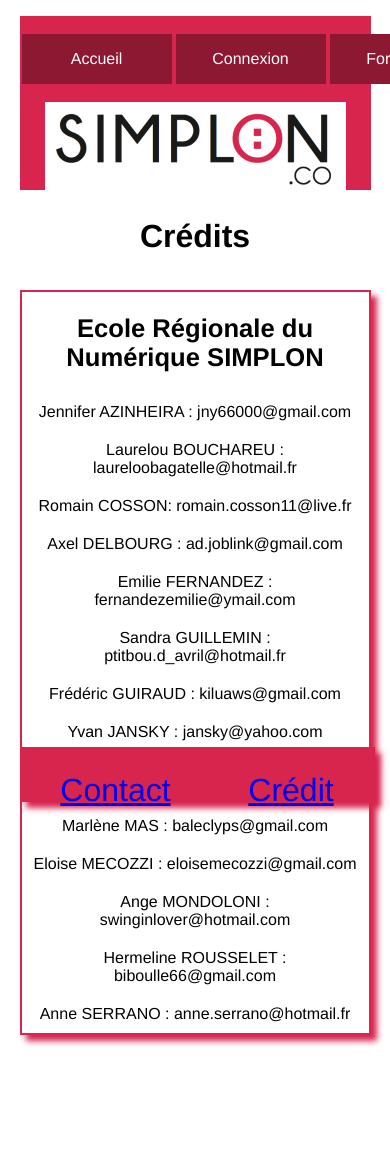
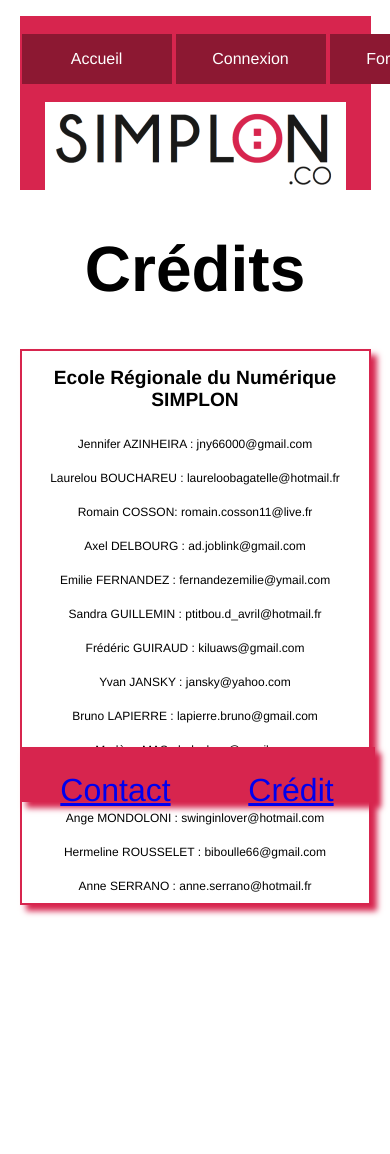
Before and after one commit to crazychouwi/CHALLENGE2017, a PHP site: page /credit.php in a window 390 px wide; the page is wider, and only the part inside the window is pictured. Shown: the part 42-1196 px from the top of that part. After the commit the page ends 958 px from the top of that part, so only its background shows below. Run offline with PHP 8.4, Linux system fonts and the light colour scheme.

Commit message:
retiré H1

```diff
--- a/assets/css/credit.css
+++ b/assets/css/credit.css
@@ -7,22 +7,8 @@
   display: flex;
   justify-content: center;
 }
-.headline{
-  text-align: center;
-  color: black;
-  font-size: 4em;
-  padding-top: 2%;
-  padding-bottom: 4%;
-}
 
 @media screen and (max-width: 1024px){
-  .headline{
-    text-align: center;
-    color: black;
-    font-size: 2em;
-    padding-top: 2%;
-    padding-bottom: 4%;
-  }
   h2{
     font-size: 0.8em;
   }
@@ -42,9 +28,10 @@
 }
 .contacts{
   text-align: center;
-  font-size: 2em;
+  font-size: 1.5em;
   border: 2px #D7254E solid;
   box-shadow: 6px 6px 6px #D7254E;
+  margin-top: 4%;
 }
 a:visited{
   color: white;
```
